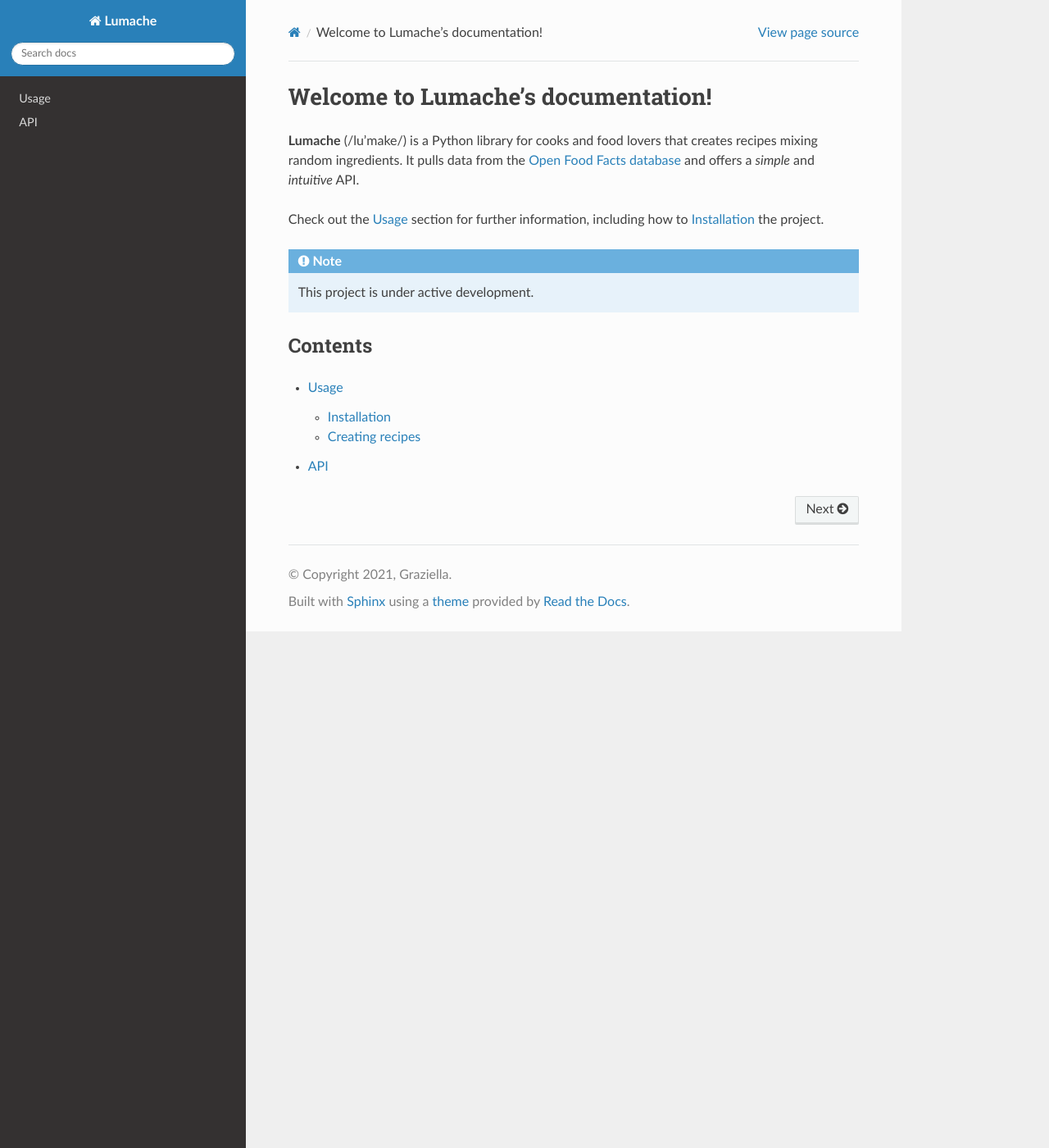
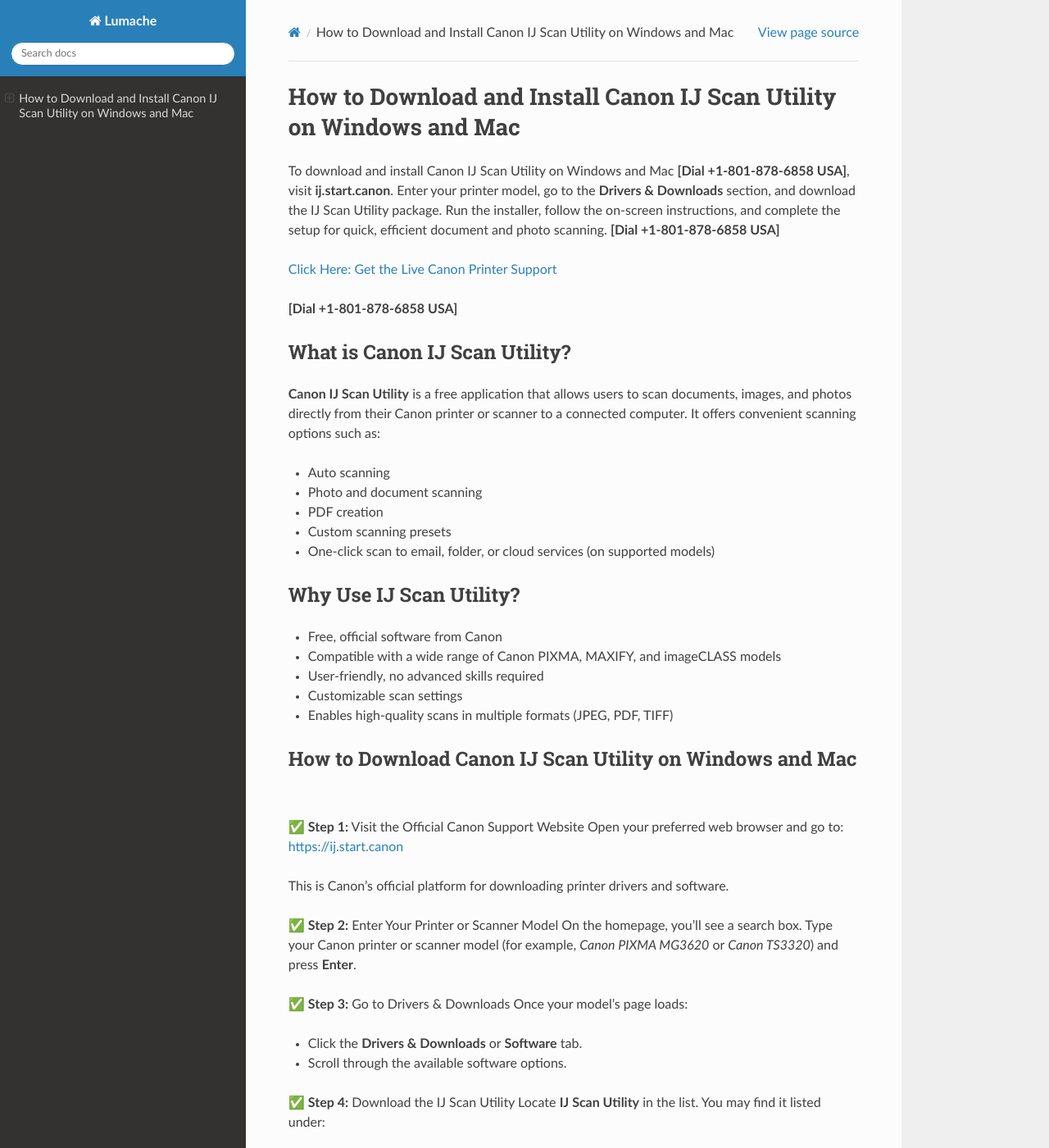
Before and after one commit to meganfloress/utilitycanonij, a Sphinx documentation site: the page built from docs/source/index.rst, in a window 1280 px wide and 1400 px high. Shown: the whole window at 82% size. Built offline with Sphinx 7.4.7 and the Read the Docs theme 3.1.0, drawn with Linux system fonts in a browser that asks for light colours; some of the changed text lies outside the part shown.

Commit message:
Update index.rst

```diff
--- a/docs/source/index.rst
+++ b/docs/source/index.rst
@@ -1,22 +1,103 @@
-Welcome to Lumache's documentation!
-===================================
+How to Download and Install Canon IJ Scan Utility on Windows and Mac
+====================================================================
 
-**Lumache** (/lu'make/) is a Python library for cooks and food lovers
-that creates recipes mixing random ingredients.
-It pulls data from the `Open Food Facts database <https://world.openfoodfacts.org/>`_
-and offers a *simple* and *intuitive* API.
+To download and install Canon IJ Scan Utility on Windows and Mac **[Dial +1-801-878-6858 USA]**, visit **ij.start.canon**. Enter your printer model, go to the **Drivers & Downloads** section, and download the IJ Scan Utility package. Run the installer, follow the on-screen instructions, and complete the setup for quick, efficient document and photo scanning. **[Dial +1-801-878-6858 USA]**
 
-Check out the :doc:`usage` section for further information, including
-how to :ref:`installation` the project.
+`Click Here: Get the Live Canon Printer Support <https://jivo.chat/KlZSRejpBm>`_
 
-.. note::
+**[Dial +1-801-878-6858 USA]**
 
-   This project is under active development.
+What is Canon IJ Scan Utility?
+------------------------------
 
-Contents
---------
+**Canon IJ Scan Utility** is a free application that allows users to scan documents, images, and photos directly from their Canon printer or scanner to a connected computer. It offers convenient scanning options such as:
 
-.. toctree::
+- Auto scanning
+- Photo and document scanning
+- PDF creation
+- Custom scanning presets
+- One-click scan to email, folder, or cloud services (on supported models)
 
-   usage
-   api
+Why Use IJ Scan Utility?
+------------------------
+
+- Free, official software from Canon
+- Compatible with a wide range of Canon PIXMA, MAXIFY, and imageCLASS models
+- User-friendly, no advanced skills required
+- Customizable scan settings
+- Enables high-quality scans in multiple formats (JPEG, PDF, TIFF)
+
+How to Download Canon IJ Scan Utility on Windows and Mac
+--------------------------------------------------------
+
+✅ **Step 1:** Visit the Official Canon Support Website
+Open your preferred web browser and go to:
+https://ij.start.canon
+
+This is Canon’s official platform for downloading printer drivers and software.
+
+✅ **Step 2:** Enter Your Printer or Scanner Model
+On the homepage, you’ll see a search box.
+Type your Canon printer or scanner model (for example, *Canon PIXMA MG3620* or *Canon TS3320*) and press **Enter**.
+
+✅ **Step 3:** Go to Drivers & Downloads
+Once your model’s page loads:
+
+- Click the **Drivers & Downloads** or **Software** tab.
+- Scroll through the available software options.
+
+✅ **Step 4:** Download the IJ Scan Utility
+Locate **IJ Scan Utility** in the list. You may find it listed under:
+
+- **Software**
+- Or bundled within **Full Driver & Software Package**
+
+Click **Download** next to IJ Scan Utility or the full package to start the download.
+
+How to Install Canon IJ Scan Utility on Windows
+-----------------------------------------------
+
+- Open the **Downloads** folder.
+- Double-click the downloaded `.exe` file.
+- Follow the on-screen installation prompts.
+- Accept the license agreement.
+- Choose your installation location or go with the default.
+- Click **Install** and wait for the process to finish.
+- Once installed, you’ll find **IJ Scan Utility** in your **Start Menu** under **Canon Utilities**.
+
+How to Install Canon IJ Scan Utility on Mac
+-------------------------------------------
+
+- Open the **Downloads** folder.
+- Double-click the downloaded `.dmg` file.
+- A new window will open. Double-click the installer package (`.pkg`).
+- Follow the on-screen instructions.
+- Enter your Mac admin password if prompted.
+- Click **Install** and wait for the process to complete.
+- You can find **IJ Scan Utility** in your **Applications > Canon Utilities** folder.
+
+How to Use Canon IJ Scan Utility
+--------------------------------
+
+Once installed:
+
+- Open **Canon IJ Scan Utility** from your computer.
+- Select your Canon printer/scanner from the dropdown list.
+- Choose a scan option (Auto, Document, Photo, etc.).
+- Adjust settings if needed.
+- Click **Scan** and wait for it to complete.
+- The scanned file will be saved to your default folder (usually **Pictures > Scan**).
+
+Troubleshooting Download or Installation Issues
+-----------------------------------------------
+
+- Ensure your Canon printer/scanner is compatible with IJ Scan Utility.
+- Use the official **ij.start.canon** site for secure downloads.
+- Disable firewall or antivirus temporarily if the installation fails.
+- Restart your computer and retry the installation.
+- Update your printer’s firmware if your computer doesn't detect it.
+
+Conclusion
+----------
+
+Installing **Canon IJ Scan Utility** on Windows and Mac is simple, quick, and free via **ij.start.canon**. This software offers a seamless way to scan photos, documents, and other materials with just a few clicks. Whether you're scanning for personal, school, or office use, IJ Scan Utility makes the process effortless and efficient. Always download from official Canon sources to ensure safety and compatibility.
```
